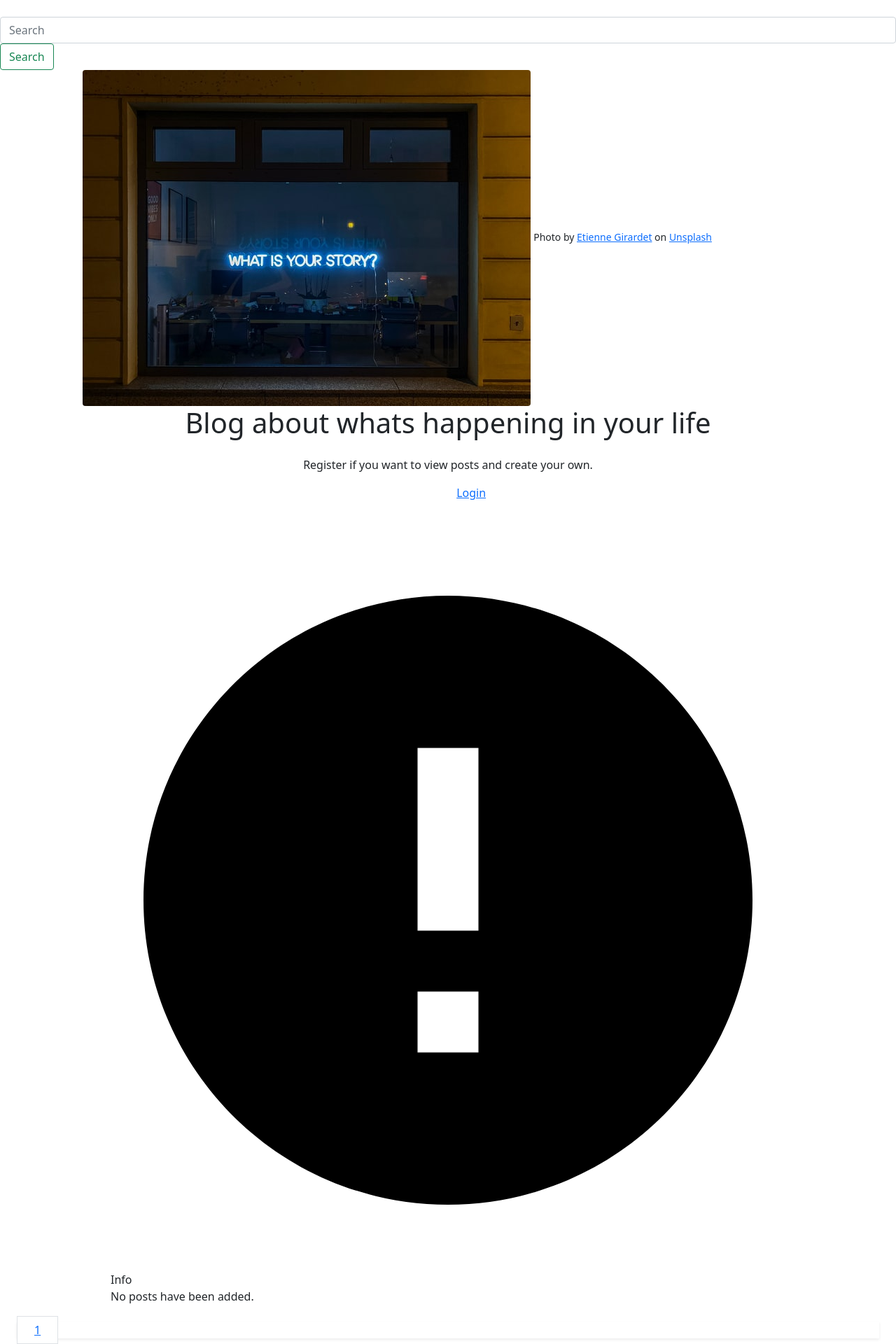
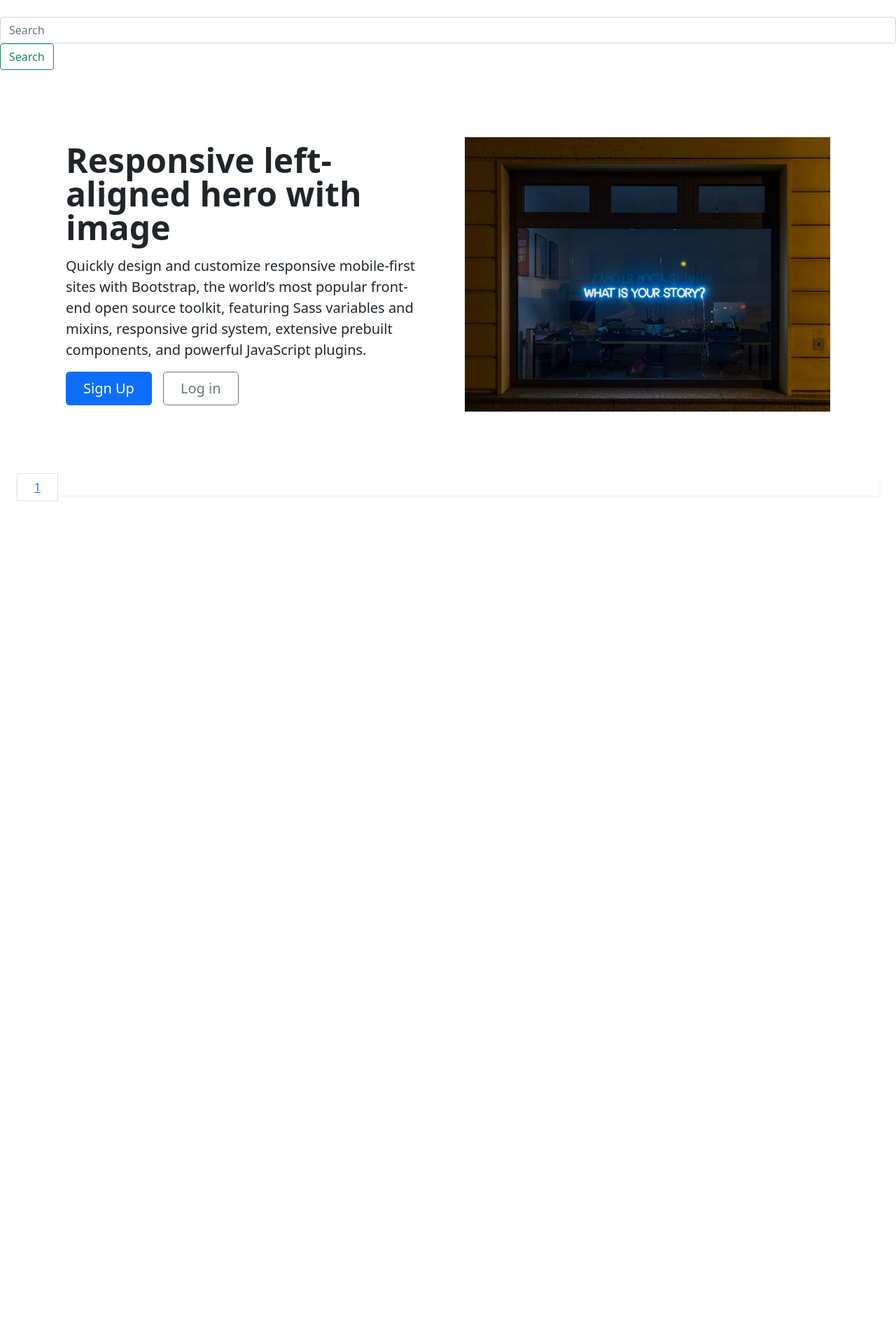
Before and after one commit to andols-dev/djangoblog, a Django app: page / in a window 1280 px wide. Shown: the part 73-1993 px from the top of the page at 70% size. After the commit the page ends 789 px from the top, so only its background shows below. Run offline with Django 3.2, Linux system fonts and the light colour scheme; data that the repository does not hold is empty.

Commit message:
change hero section

```diff
--- a/posts/templates/posts/posts.html
+++ b/posts/templates/posts/posts.html
@@ -10,30 +10,27 @@
     <button class="btn btn-outline-success my-2 my-sm-0" type="submit">Search</button>
   </form>
 </div>
+
 {% if not user.is_authenticated %}
-<section class="text-gray-600 body-font">
-  <div class="container mx-auto flex px-5 py-14 items-center justify-center flex-col">
-
-    <img class="lg:w-2/6 md:w-3/6 w-5/6 object-cover object-center rounded" alt="hero" src="{% static 'images/hero.jpg' %}">
-    <small class="mb-10">Photo by <a href="https://unsplash.com/@etiennegirardet?utm_source=unsplash&utm_medium=referral&utm_content=creditCopyText">Etienne Girardet</a> on <a href="https://unsplash.com/?utm_source=unsplash&utm_medium=referral&utm_content=creditCopyText">Unsplash</a>
-    </small>
-    <div class="text-center lg:w-2/3 w-full">
-      <h1 class="title-font sm:text-4xl text-3xl mb-4 font-medium text-gray-900">Blog about whats happening in your life</h1>
-      <p class="mb-8 leading-relaxed">Register if you want to view posts and create your own.</p>
-
-
-      <div class="flex justify-center">
-        <a href="{% url 'sign_up'  %}" class="inline-flex text-white bg-indigo-500 border-0 py-2 px-6 focus:outline-none hover:bg-indigo-600 rounded text-lg">Register</a>
-        <a href="{% url 'login'  %}" class="ml-4 inline-flex text-gray-700 bg-gray-100 border-0 py-2 px-6 focus:outline-none hover:bg-gray-200 rounded text-lg">Login</a>
+<div class="container col-xxl-8 px-4 py-5">
+  <div class="row flex-lg-row-reverse align-items-center g-5 py-5">
+    <div class="col-10 col-sm-8 col-lg-6">
+      <img src="{% static 'images/hero.jpg' %}" class="d-block mx-lg-auto img-fluid" alt="Bootstrap Themes" width="700" height="500" loading="lazy">
+    </div>
+    <div class="col-lg-6">
+      <h1 class="display-5 fw-bold lh-1 mb-3">Responsive left-aligned hero with image</h1>
+      <p class="lead">Quickly design and customize responsive mobile-first sites with Bootstrap, the world’s most popular front-end open source toolkit, featuring Sass variables and mixins, responsive grid system, extensive prebuilt components, and powerful JavaScript plugins.</p>
+      <div class="d-grid gap-2 d-md-flex justify-content-md-start">
+        <a href="{% url 'sign_up'  %}" type="button" class="btn btn-primary btn-lg px-4 me-md-2">Sign Up</a>
+        <a href="{% url 'login'  %}" type="button" class="btn btn-outline-secondary btn-lg px-4">Log in</a>
       </div>
-
-
     </div>
   </div>
-</section>
+</div>
+
 {% endif %}
-
-<section class="mt-5 text-gray-600 body-font">
+{% comment %} posts {% endcomment %}
+{% comment %} <section class="mt-5 text-gray-600 body-font">
 
   <div class="container px-5 mx-auto">
     {% if messages %}
@@ -61,8 +58,6 @@
 
     <div class="flex flex-wrap -m-4">
      {% for post in posts  %}
-
-
       <div class="p-4 lg:w-1/3">
 
         <div class="h-full bg-gray-100 bg-opacity-75 px-8 pt-16 pb-24 rounded-lg overflow-hidden text-center relative">
@@ -104,11 +99,11 @@
               <p class="text-sm text-gray-600 dark:text-gray-200">No posts have been added.</p>
           </div>
       </div>
+    </div>
+    {% endfor %}
   </div>
-    {% endfor %}
-    </div>
   </div>
-</section>
+</section> {% endcomment %}
 <div class="min-h-full flex items-center justify-center py-12 px-4 sm:px-6 lg:px-8">
 
   <div>
```
